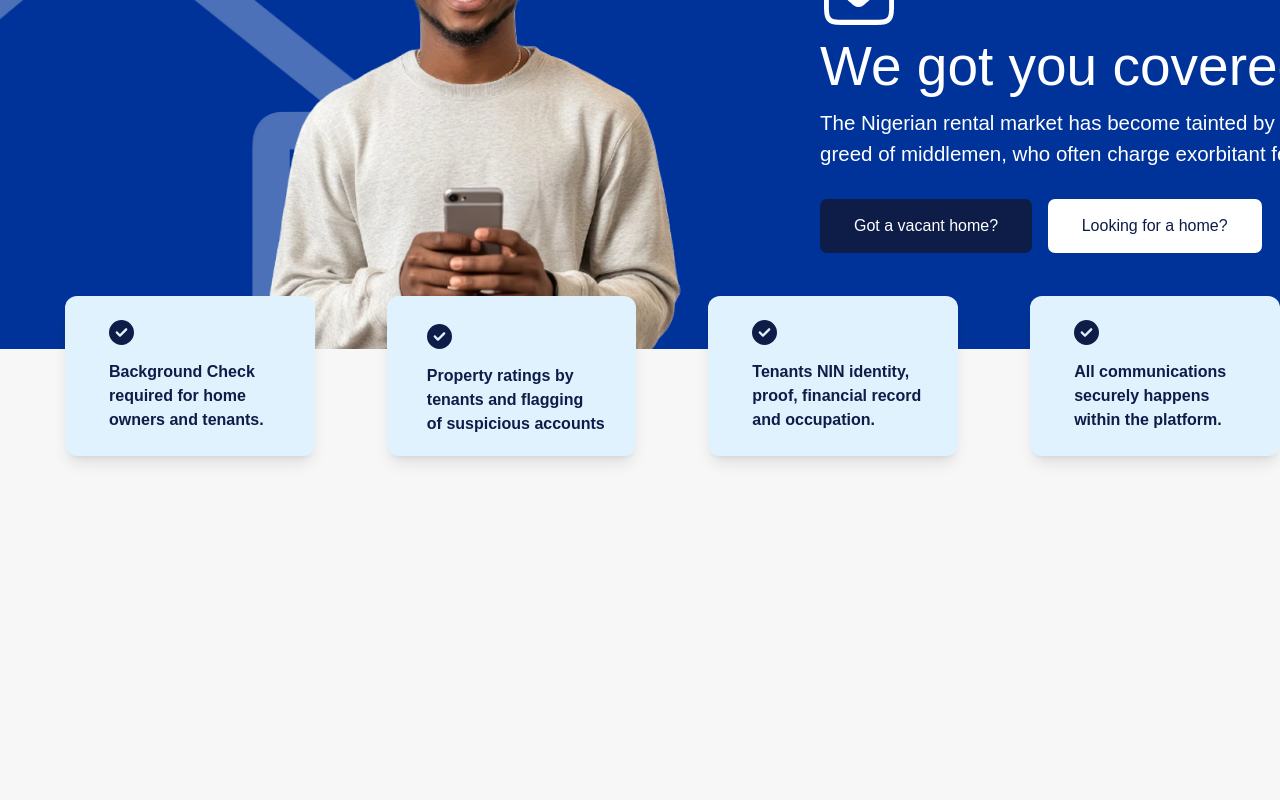
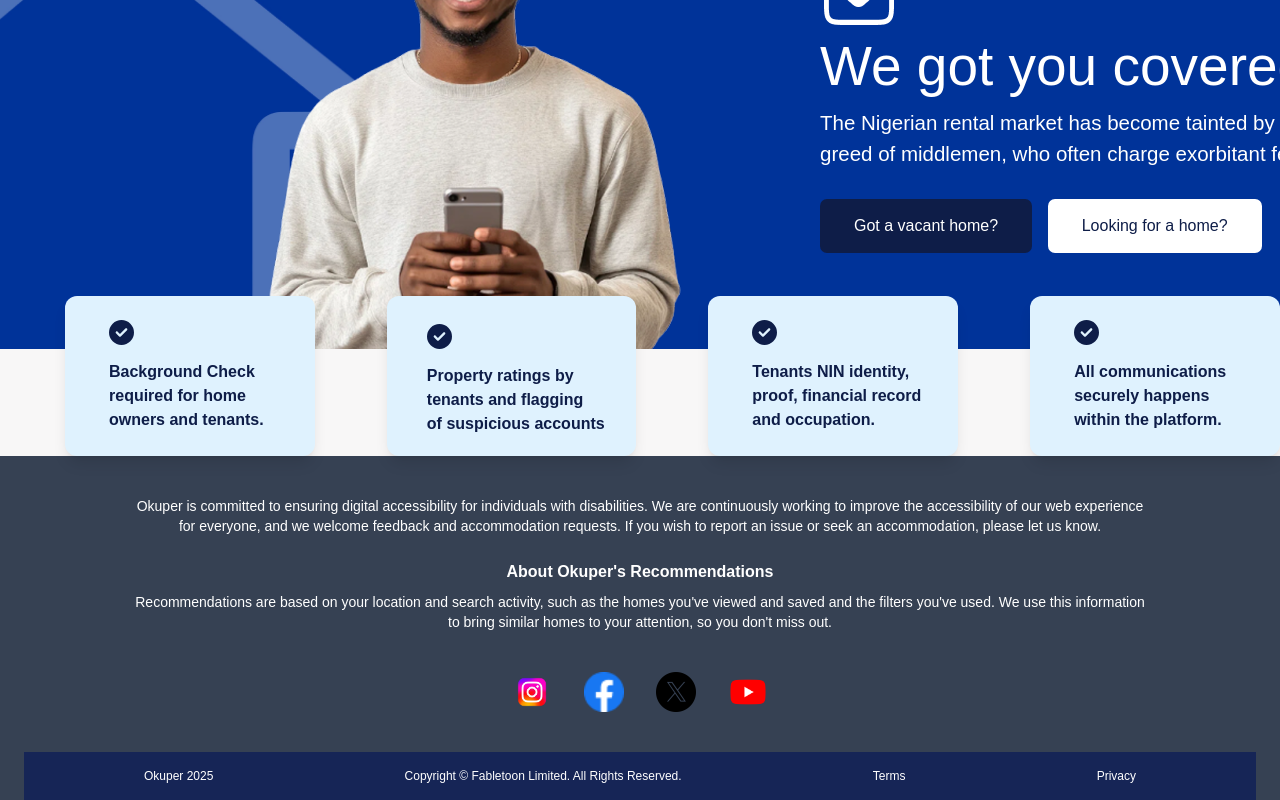
Before and after one commit to sennyrulz/okuper-1, a Next.js app: page / in a window 1280 px wide. Shown: the part 221-1021 px from the top of the page. Before the commit the page ends 800 px from the top, so only its background shows below. Built offline with nearby package versions, Linux system fonts and the light colour scheme.

Commit message:
Updated footer

```diff
--- a/src/app/layout.js
+++ b/src/app/layout.js
@@ -21,8 +21,7 @@
   return (
     <html lang="en">
       <body
-        className={`${geistSans.variable} ${geistMono.variable} antialiased`}
-      >
+        className={`${geistSans.variable} ${geistMono.variable} antialiased`}>
         {children}
       </body>
     </html>
--- a/src/app/page.js
+++ b/src/app/page.js
@@ -1,6 +1,6 @@
 import Nav from '../components/nav'
 import Banner from '../components/bannerIndex'
-import Footer from '../components/footer/index'
+import Footer from '../components/footer'
 
 
 function Homepage() {
--- a/src/components/footer/index.js
+++ b/src/components/footer/index.js
@@ -1,42 +1,48 @@
 'use client'
-import '../../app/globals.css'
+
+import Image from 'next/image'
 import Instagram from '../../../public/instagram-logo.png'
-import Facebook from '../../../public/instagram-logo.png'
+import Facebook from '../../../public/Facebook.png' // Update to correct logo
 import X from '../../../public/X_icon_black.svg'
-import Youtube from '../../../public/YouTube_Logo.png'
+import Youtube from '../../../public/free-youtube-logo-icon-2431-thumb.png'
 
-function Footer () {
-    <div className='bg-gray-600 zIndex-50'
-    style={{
-        sizes: "100vw"
-    }}>
-        <span>
-            <p>Okuper  is committed to ensuring digital accessibility for  individuals with disabilities. We are continuously working to improve the accessibility<br/>
-            of our web experience for everyone, and we welcome feedback and accommodation requests.
-            If you wish to report an issue or seek an accommodation, please let us know.</p>
+function Footer() {
+  return (
+    <div className="bg-gray-700 w-full text-white px-6 pt-10">
+      <div className="max-w-5xl mx-auto text-center">
+        <p className="text-sm font-light">
+          Okuper is committed to ensuring digital accessibility for individuals with disabilities.
+          We are continuously working to improve the accessibility of our web experience for everyone,
+          and we welcome feedback and accommodation requests. If you wish to report an issue or seek
+          an accommodation, please let us know.
+        </p>
 
-            <p>About Okuper's Recommendations</p>
+        <p className="text-base font-bold mt-6">About Okuper's Recommendations</p>
 
-            <p>Recommendations are based on your location and search activity, such as the homes you've viewed and<br/>
-            saved and the filters you've used. We use this information to bring similar homes to your attention,
-            so you don't miss out.</p>
-        </span>
+        <p className="text-sm font-light mt-2 mb-6">
+          Recommendations are based on your location and search activity, such as the homes you've
+          viewed and saved and the filters you've used. We use this information to bring similar
+          homes to your attention, so you don't miss out.
+        </p>
 
-        <div className="socialIcons flex">
-            <img src={Instagram}></img>
-            <img src={Facebook}></img>
-            <img src={X}></img>
-            <img src={Youtube}></img>
+        <div className="flex justify-center gap-8 mt-10">
+          <Image src={Instagram} alt="Instagram" width={40} height={40} />
+          <Image src={Facebook} alt="Facebook" width={40} height={30} />
+          <Image src={X} alt="X (formerly Twitter)" width={40} height={40} />
+          <Image src={Youtube} alt="YouTube" width={40} height={30} />
         </div>
+      </div>
 
-        <div className='footer2 flex bg-blue-950'>
-            <p>Okuper 2025</p>
-            <p>Copyright. Fabletoon Limited. All Right Reserved.</p>
-            <p>Terms</p>
-            <p> Privacy</p>
+      <div className="bg-blue-950 w-full text-white mt-10 py-4 font-bold">
+        <div className="max-w-5xl mx-auto flex flex-col md:flex-row justify-between text-center text-xs font-light gap-2 md:gap-0 px-4">
+          <p>Okuper 2025</p>
+          <p>Copyright © Fabletoon Limited. All Rights Reserved.</p>
+          <p>Terms</p>
+          <p>Privacy</p>
         </div>
-
+      </div>
     </div>
+  )
 }
 
 export default Footer
```
Also changed, not shown: public/Facebook.png (added), public/free-youtube-logo-icon-2431-thumb.png (added).
